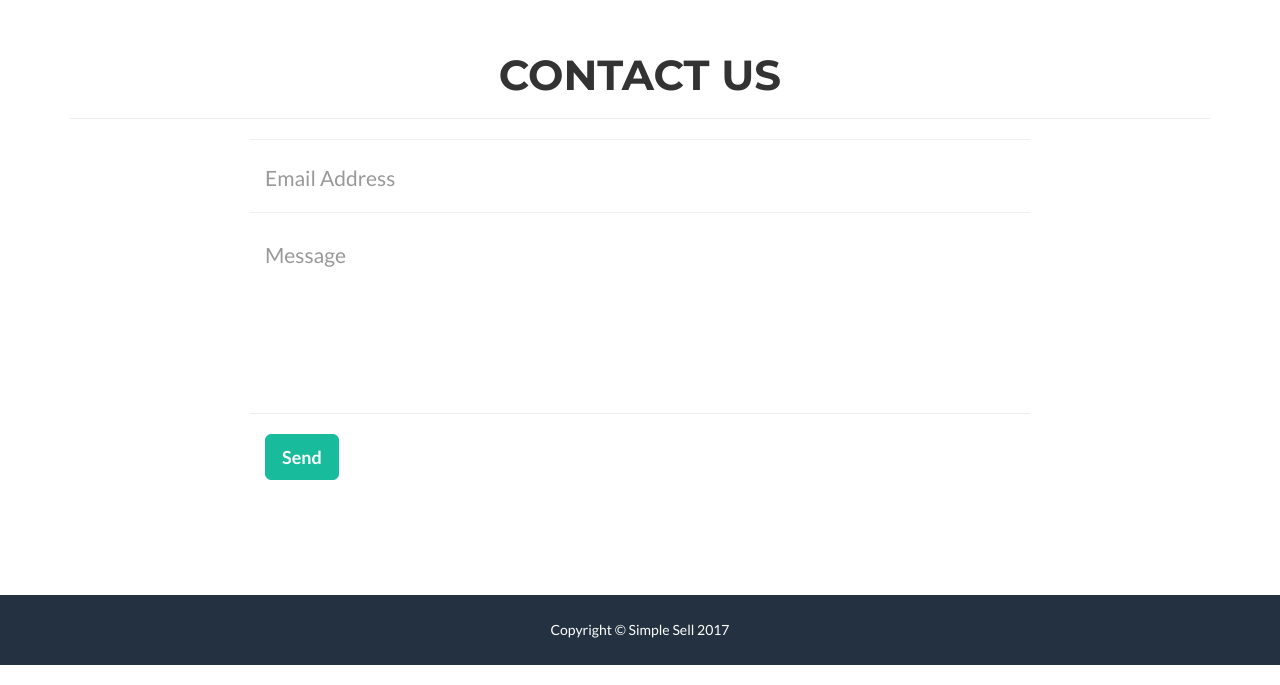
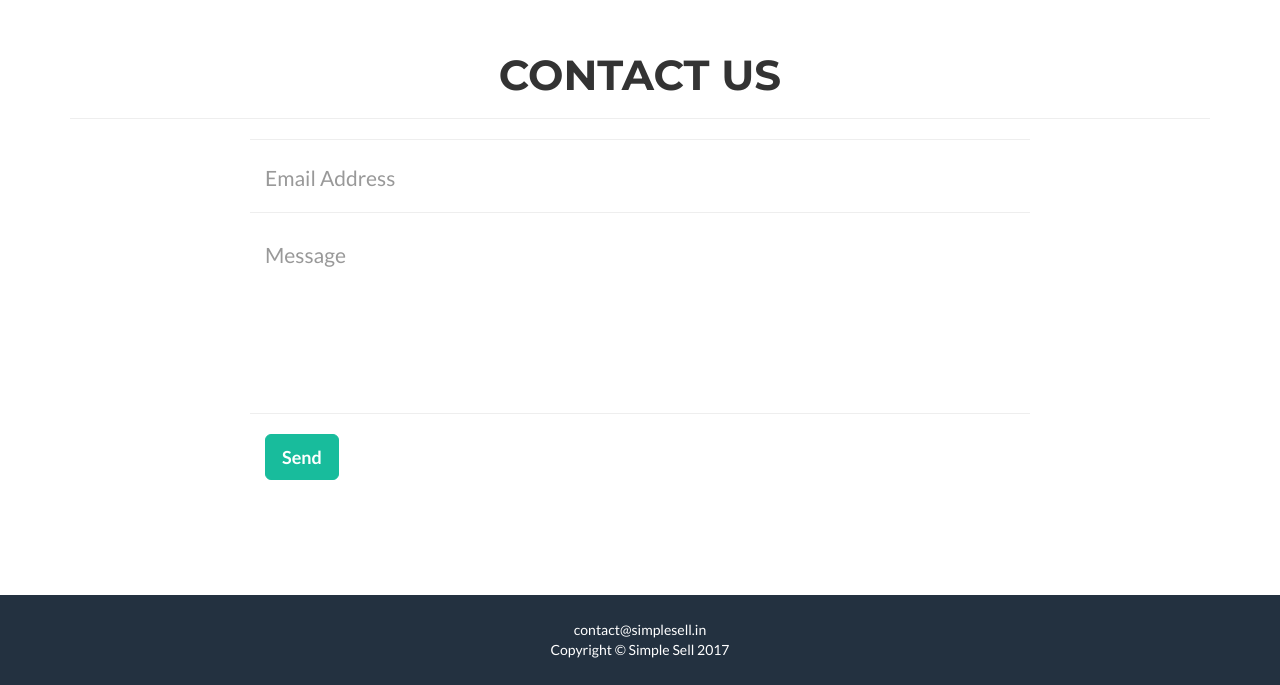
Before and after one commit to simplesell/simplesell.github.io, a website: page index.html in a window 1280 px wide. Shown: the part 1779-2464 px from the top of the page. Drawn offline with nearby package versions, Linux system fonts and the light colour scheme.

Commit message:
add contact email

```diff
--- a/index.html
+++ b/index.html
@@ -220,9 +220,10 @@
         <div class="footer-below">
             <div class="container">
                 <div class="row">
-                    <div class="col-lg-12">
+			<div class="col-lg-12">
+			contact@simplesell.in<br>
                         Copyright &copy; Simple Sell 2017
-                    </div>
+	                </div>
                 </div>
             </div>
         </div>
```
